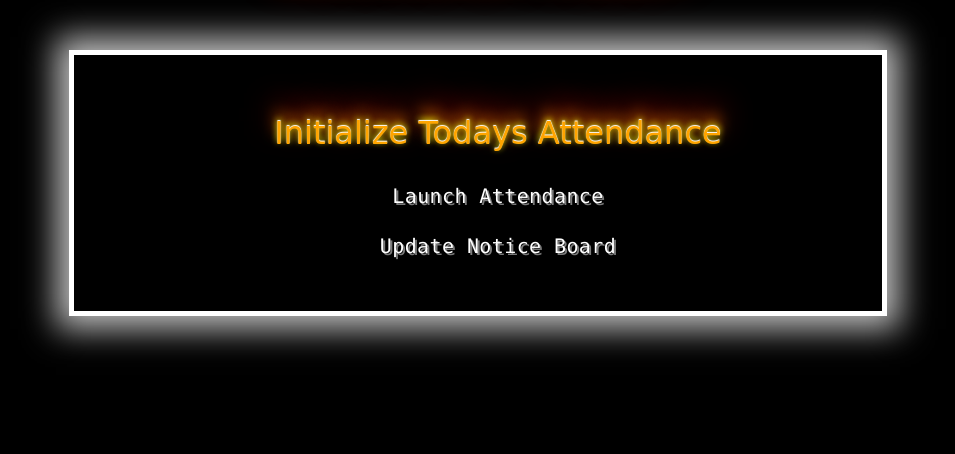
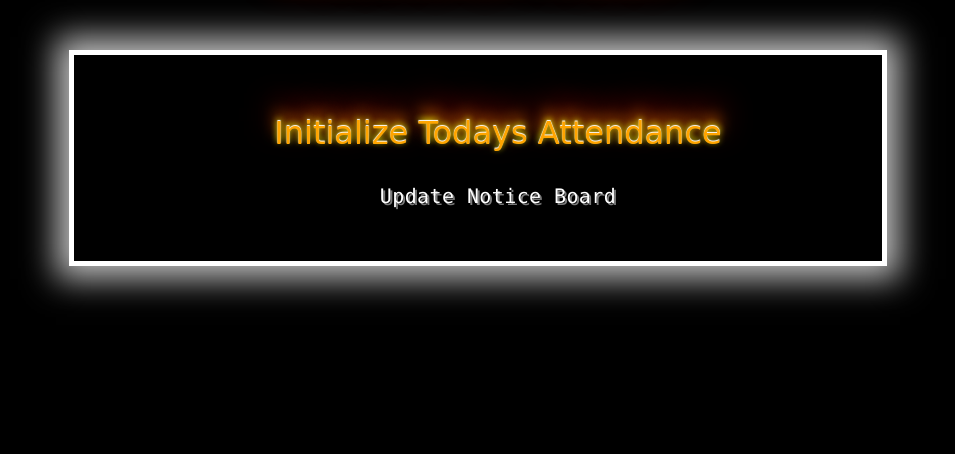
Before and after one commit to Ratu64/CGYM, a PHP site: page /adminhomepage.php in a window 1280 px wide. Shown: the part 179-633 px from the top of the page, without its empty margins (170-1125 px from the left). Run offline with PHP 8.4, Linux system fonts and the light colour scheme; a user stored in the database is signed in; data that the repository does not hold is empty.

Commit message:
Update adminhomepage.php

```diff
--- a/adminhomepage.php
+++ b/adminhomepage.php
@@ -17,7 +17,6 @@
 	<div><form name="adminp" method="post">
 		<ul>
 			<li><button name="init" >Initialize Todays Attendance</button></li>
-			<li><a href="reception_attendance.php">Launch Attendance</a></li>
 			<li><a href="initatt.php">Update Notice Board</a></li>
 		</ul>
 		</form>
```
